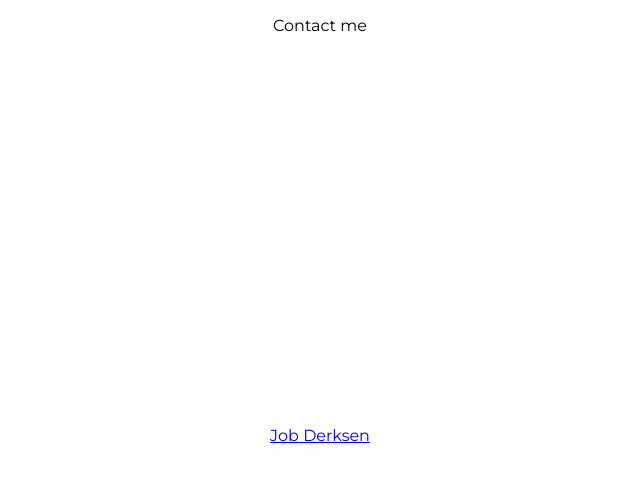
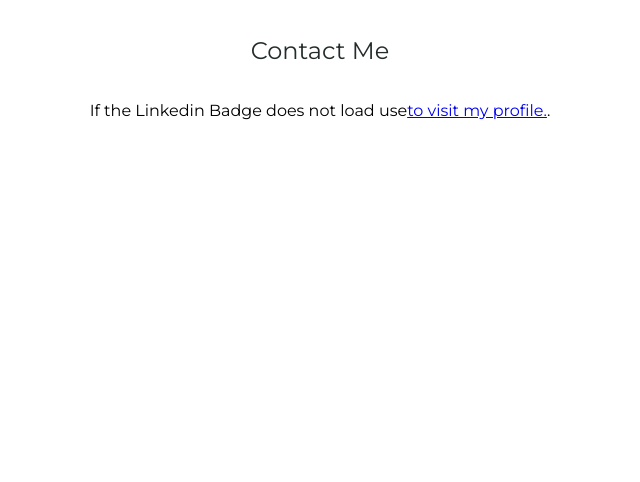
Before and after one commit to JobDerksen/cv_website, a Next.js app: page /contact in a window 1280 px wide. Shown: the top 482 px of the page, without its empty margins (320-960 px from the left). Built offline with nearby package versions, Linux system fonts and the light colour scheme.

Commit message:
added linkedin link

```diff
--- a/src/pages/contact.tsx
+++ b/src/pages/contact.tsx
@@ -1,28 +1,34 @@
-import React from "react";
+import React, {useEffect, useState } from "react";
 import Head from "next/head";
+import styles from '@/styles/Contact.module.scss'
+import clsx from 'clsx';
 
-const Contact = () => {
+const Contact: React.FC = () => {
+    const [badgeLoaded, setBadgeLoaded] = useState<boolean>(false);
 
-    const Linkedin = () => {
-        return (
-            <>
-                <script src="https://platform.linkedin.com/badges/js/profile.js" async defer type="text/javascript"></script>
-                <div className='linkedinBadgeContainer'>
-                    <div className="badge-base LI-profile-badge"
-                         data-locale="en_US"
-                         data-size="medium"
-                         data-theme="dark"
-                         data-type="HORIZONTAL"
-                         data-vanity="jobderksen"
-                         data-version="v1"
-                    >
-                        <a className="badge-base__link LI-simple-link" href="https://uk.linkedin.com/in/jobderksen?trk=profile-badge" target="_blank" rel="noopener noreferrer">Job Derksen</a>
-                    </div>
-                </div>
+    useEffect(() => {
+        const script = document.createElement('script');
+        script.src = 'https://platform.linkedin.com/badges/js/profile.js';
+        script.async = true;
+        script.defer = true;
 
-            </>
-        );
-    }
+        const handleLoad = () => {
+            setBadgeLoaded(true);
+        };
+
+        const handleError = () => {
+            setBadgeLoaded(false);
+        };
+
+        script.onload = handleLoad;
+        script.onerror = handleError;
+
+        document.head.appendChild(script);
+
+        return () => {
+            document.head.removeChild(script);
+        };
+    }, []);
 
     return (
         <div className='pageContainer' id='/contact'>
@@ -31,11 +37,37 @@ const Contact = () => {
                 <meta name="description" content="Generated by create next app"/>
                 <meta name="viewport" content="width=device-width, initial-scale=1"/>
                 <link rel="icon" href="/favicon.ico"/>
+                <script src="https://platform.linkedin.com/badges/js/profile.js" async defer></script>
             </Head>
             <div className='content'>
-                Contact me
+                <h2 className='pageTitle'>
+                Contact Me
+                </h2>
+
                 <div className='linkedin'>
-                    <Linkedin/>
+                    <div className={styles.linkedinBadgeContainer}>
+                        <div className="badge-base LI-profile-badge"
+                             data-locale="en_US"
+                             data-size="medium"
+                             data-theme="light"
+                             data-type="HORIZONTAL"
+                             data-vanity="jobderksen"
+                             data-version="v1"
+                        >
+                            <div>
+                            </div>
+                            <p className={clsx({
+                                [styles['yes']]: !badgeLoaded,
+                                [styles['hidden']]: badgeLoaded
+                            })}>
+                                If the Linkedin Badge does not load use
+                                <a href="https://uk.linkedin.com/in/jobderksen?trk=profile-badge">
+                                    to visit my profile.
+                                </a>.
+                            </p>
+                        </div>
+                    </div>
+
                 </div>
             </div>
         </div>
--- /dev/null
+++ b/src/styles/Contact.module.scss
@@ -0,0 +1,14 @@
+.linkedinBadgeContainer {
+  display: flex;
+  justify-content: center;
+  align-items: center;
+}
+
+.hidden{
+  display: none;
+}
+
+.yes{
+  display: flex;
+  color: black;
+}
--- a/src/styles/globals.scss
+++ b/src/styles/globals.scss
@@ -16,6 +16,11 @@ h1,h2,h3,h4,h5,h6,p
   text-align: center;
 }
 
+.pageTitle {
+  color: #232b2b;
+  font-weight: 100;
+}
+
 .pageContainer {
   height: 700px;
   padding-top: 1rem;
@@ -24,13 +29,6 @@ h1,h2,h3,h4,h5,h6,p
 .pageContainerHome {
   height: 700px;
   padding-top: 5rem;
-}
-
-.linkedinBadgeContainer {
-  display: flex;
-  justify-content: center;
-  align-items: center;
-  height: 100vh;
 }
 
 *{
```
